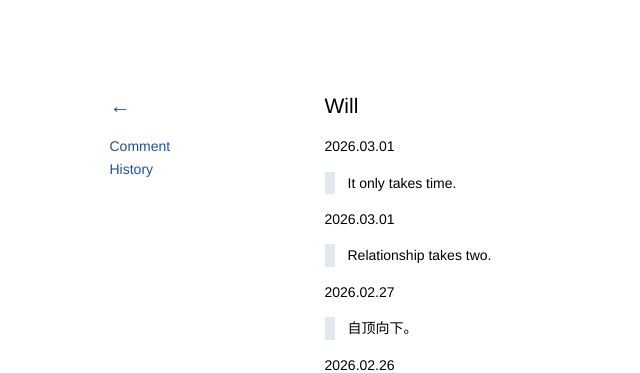
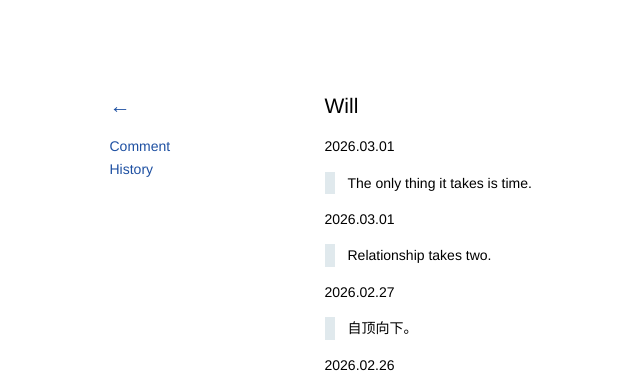
Before and after one commit to kidlj/awei, a Jekyll site: the page built from _wiki/will.md, in a window 1280 px wide and 900 px high. Shown: the top 373 px of the window, without its empty margins (23-663 px from the left). Built offline with Jekyll 4.4.1, drawn with Linux system fonts in a browser that asks for light colours.

Commit message:
update will

```diff
--- a/_wiki/will.md
+++ b/_wiki/will.md
@@ -4,7 +4,7 @@ title: Will
 
 2026.03.01
 
-> It only takes time.
+> The only thing it takes is time.
 
 2026.03.01
 
```
